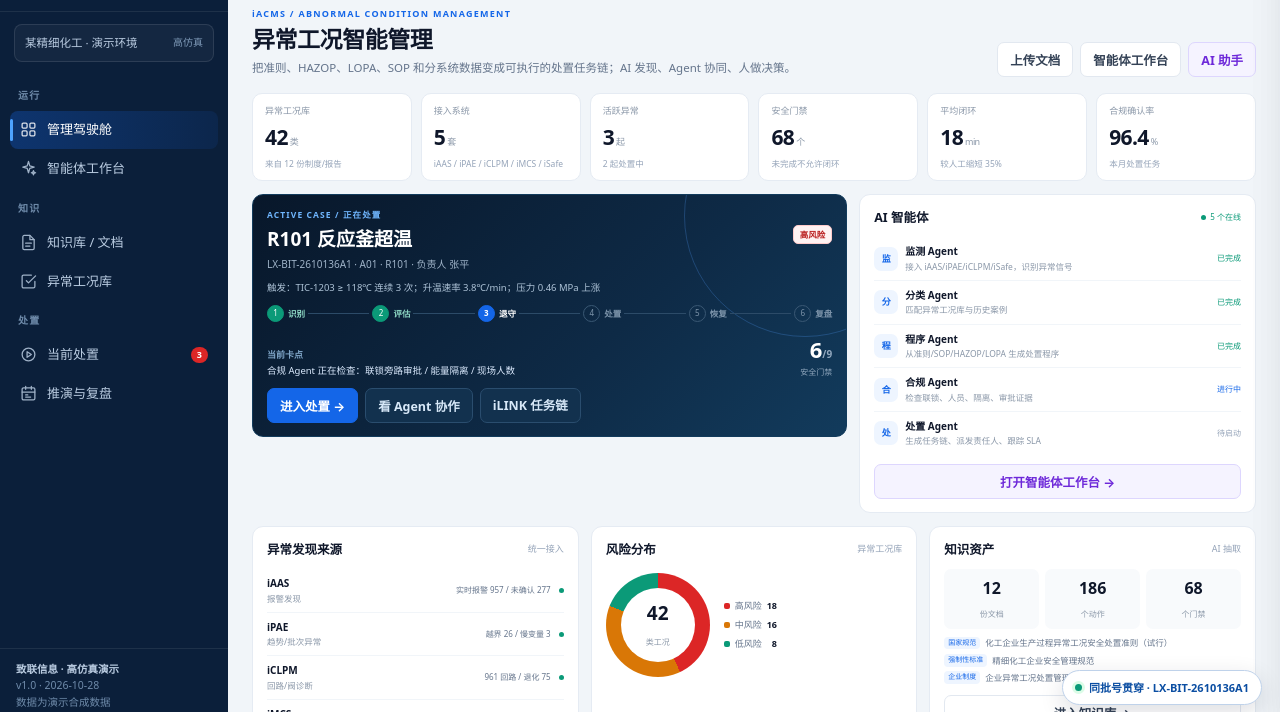
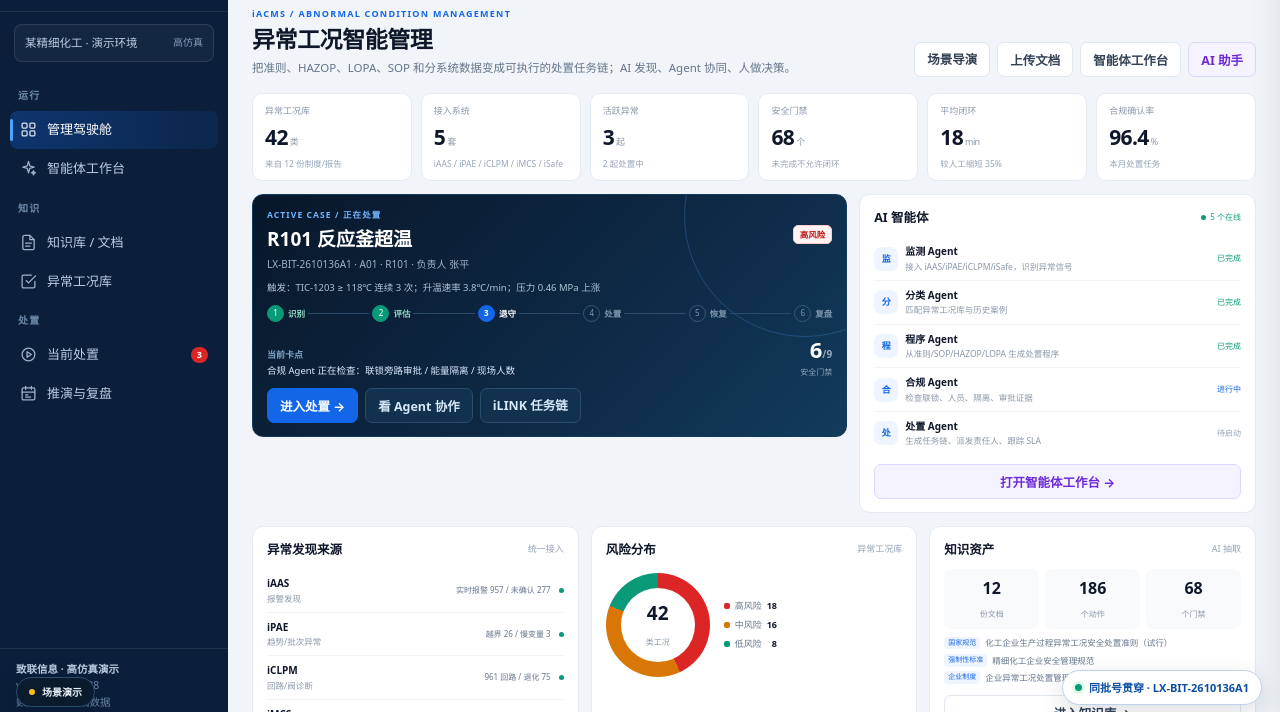
Before and after one commit to hlszp/FchemExpo, a plain HTML site: page 08_演示系统/08_高仿真系统/iacms/index.html in a window 1280 px wide. Shown: the part 77-789 px from the top of the page. Drawn offline with Linux system fonts and the light colour scheme.

Commit message:
director: add five-scene fine-chemical guided demo mode

```diff
--- /dev/null
+++ b/08_演示系统/08_高仿真系统/_shared/director.js
@@ -0,0 +1,123 @@
+(function () {
+  if (window.__DEMO_DIRECTOR__ || !window.DEMO_SCENARIOS) { return; }
+  window.__DEMO_DIRECTOR__ = true;
+  var KEY = 'ZL_DEMO_DIRECTOR_V1';
+  var script = document.currentScript || (function () { var a = document.getElementsByTagName('script'); return a[a.length - 1]; })();
+  var BASE = new URL('../', script.src).href;
+  var IS_SCENARIOS = /\/scenarios\/(?:index\.html)?$/.test(location.pathname);
+  var scs = window.DEMO_SCENARIOS || [];
+  var state = null;
+  try { state = JSON.parse(localStorage.getItem(KEY) || 'null'); } catch (e) {}
+  function scById(id) { for (var i = 0; i < scs.length; i++) { if (scs[i].id === id) { return scs[i]; } } return null; }
+  function hrefFor(step) {
+    if (!step) { return BASE + 'scenarios/'; }
+    return BASE + step.page + '/index.html' + (step.hash ? '#' + step.hash : '');
+  }
+  function save() {
+    if (state) { localStorage.setItem(KEY, JSON.stringify(state)); } else { localStorage.removeItem(KEY); }
+    if (state) {
+      var sc = scById(state.scenario);
+      if (sc) { try { sessionStorage.setItem('DEMO_CHAIN_BATCH', sc.batch); } catch (e) {} }
+    }
+  }
+  function injectCss() {
+    if (document.getElementById('dirCss')) { return; }
+    var st = document.createElement('style');
+    st.id = 'dirCss';
+    st.textContent = [
+      '#dirFab{position:fixed;left:16px;bottom:16px;z-index:78;display:inline-flex;align-items:center;gap:7px;border:1px solid #2A4D6E;background:#0B1B2E;color:#E8F1FA;border-radius:999px;padding:8px 12px;font:700 10px/1.2 -apple-system,BlinkMacSystemFont,"PingFang SC","Microsoft YaHei",sans-serif;box-shadow:0 10px 28px rgba(3,15,32,.28);cursor:pointer}',
+      '#dirFab i{width:6px;height:6px;border-radius:50%;background:#FBBF24;display:inline-block}',
+      '#dirBar{position:fixed;left:16px;bottom:16px;z-index:80;width:min(760px,calc(100vw - 32px));background:linear-gradient(135deg,#08172A,#0D2B48);border:1px solid #2A4D6E;border-radius:13px;color:#E8F1FA;box-shadow:0 24px 60px rgba(2,10,24,.38);padding:11px 13px;display:none;font-family:-apple-system,BlinkMacSystemFont,"PingFang SC","Microsoft YaHei",sans-serif}',
+      '#dirBar.show{display:block}',
+      '.dir-top{display:flex;align-items:center;gap:7px;font-size:8.5px;color:#8FB7D8}.dir-top b{color:#FBBF24;font-size:8.5px;letter-spacing:.08em}.dir-top span{margin-left:auto;color:#9FB3C8}',
+      '.dir-title{display:flex;justify-content:space-between;gap:8px;align-items:flex-start;margin-top:4px}.dir-title b{font-size:12px;color:#fff;line-height:1.45}.dir-title em{font-style:normal;font-size:8px;color:#93A9BF;white-space:nowrap}',
+      '.dir-text{font-size:9px;line-height:1.65;color:#B9CCE0;margin:3px 0 6px}',
+      '.dir-actions{display:flex;gap:5px;align-items:center;flex-wrap:wrap}.dir-actions button{border:1px solid #2A4D6E;background:#12314E;color:#D7E8F8;border-radius:6px;padding:5px 8px;font:inherit;font-size:8.5px;cursor:pointer}.dir-actions button.primary{background:#1466E8;border-color:#1466E8;color:#fff}.dir-actions button.ghost{background:transparent;color:#93A9BF}.dir-actions .dir-spacer{flex:1}',
+      '.dir-progress{height:3px;background:#173653;border-radius:99px;overflow:hidden;margin:7px 0 6px}.dir-progress i{display:block;height:100%;background:#FBBF24;transition:.3s}',
+      'body.dir-active{padding-bottom:112px}',
+      '@media(max-width:520px){#dirFab{font-size:9px;padding:7px 10px}#dirBar{left:8px;right:8px;bottom:8px;width:auto;padding:9px}.dir-title b{font-size:11px}.dir-actions button{font-size:8px;padding:4px 6px}body.dir-active{padding-bottom:150px}}'
+    ].join('');
+    document.head.appendChild(st);
+  }
+  function ensure() {
+    injectCss();
+    if (!IS_SCENARIOS && !document.getElementById('dirFab')) {
+      var fab = document.createElement('button');
+      fab.id = 'dirFab';
+      fab.type = 'button';
+      fab.innerHTML = '<i></i><span>导演模式</span>';
+      document.body.appendChild(fab);
+      fab.onclick = function () {
+        if (state) { renderBar(); } else { location.href = BASE + 'scenarios/'; }
+      };
+    }
+    if (!document.getElementById('dirBar')) {
+      var bar = document.createElement('div');
+      bar.id = 'dirBar';
+      document.body.appendChild(bar);
+    }
+  }
+  function renderFab() {
+    var fab = document.getElementById('dirFab');
+    if (!fab) { return; }
+    var sc = state && scById(state.scenario);
+    fab.innerHTML = '<i></i><span>' + (sc ? '导演模式 · ' + (state.completed ? '已完成' : (state.step + 1) + '/' + sc.steps.length) : '场景演示') + '</span>';
+    fab.style.display = (state && !state.closed) ? 'none' : 'inline-flex';
+  }
+  function renderBar() {
+    ensure();
+    var bar = document.getElementById('dirBar');
+    var fab = document.getElementById('dirFab');
+    if (!state) { bar.classList.remove('show'); document.body.classList.remove('dir-active'); renderFab(); return; }
+    var sc = scById(state.scenario);
+    if (!sc) { state = null; save(); renderBar(); return; }
+    state.closed = false;
+    var step = sc.steps[state.step] || null;
+    var pct = state.completed ? 100 : Math.round((state.step + 1) / sc.steps.length * 100);
+    var title = state.completed ? '演示完成：' + sc.title : (step ? step.title : sc.title);
+    var text = state.completed ? '这条场景已走完。可以回到场景中心选择另一条，或重置演示状态。' : (step ? step.text : sc.subtitle);
+    var role = step ? step.role : '';
+    var sys = step ? step.system : '';
+    bar.innerHTML = '<div class="dir-top"><b>DIRECTOR MODE / 导演模式</b><span>场景 ' + sc.no + ' / ' + scs.length + ' · ' + (state.step + 1) + ' / ' + sc.steps.length + '</span></div>' +
+      '<div class="dir-title"><b>' + title + '</b><em>' + (sys ? sys + ' · ' : '') + (role || '演示') + '</em></div>' +
+      '<div class="dir-progress"><i style="width:' + pct + '%"></i></div>' +
+      '<div class="dir-text">' + text + '</div>' +
+      '<div class="dir-actions"><button class="ghost" data-dir-prev>← 上一幕</button><button class="primary" data-dir-next>' + (state.completed ? '回到场景中心' : '下一幕 →') + '</button><button data-dir-sc>场景中心</button><div class="dir-spacer"></div><button class="ghost" data-dir-close>收起</button><button class="ghost" data-dir-reset>重置</button></div>';
+    bar.classList.add('show');
+    document.body.classList.add('dir-active');
+    if (fab) { fab.style.display = 'none'; }
+    bar.querySelector('[data-dir-close]').onclick = function () { state.closed = true; save(); bar.classList.remove('show'); document.body.classList.remove('dir-active'); renderFab(); };
+    bar.querySelector('[data-dir-sc]').onclick = function () { location.href = BASE + 'scenarios/'; };
+    bar.querySelector('[data-dir-reset]').onclick = function () { reset(); };
+    var prev = bar.querySelector('[data-dir-prev]');
+    var next = bar.querySelector('[data-dir-next]');
+    prev.onclick = function () { if (state.step > 0) { state.step--; state.completed = false; state.closed = false; save(); location.href = hrefFor(sc.steps[state.step]); } };
+    next.onclick = function () {
+      if (state.completed) { location.href = BASE + 'scenarios/'; return; }
+      if (state.step < sc.steps.length - 1) { state.step++; state.closed = false; save(); location.href = hrefFor(sc.steps[state.step]); }
+      else { state.completed = true; save(); renderBar(); }
+    };
+    renderFab();
+  }
+  function start(id, step) {
+    var sc = scById(id); if (!sc) { return; }
+    state = { scenario: id, step: step || 0, closed: false, completed: false, startedAt: Date.now() };
+    save(); location.href = hrefFor(sc.steps[state.step]);
+  }
+  function reset() {
+    state = null; save();
+    try { sessionStorage.removeItem('DEMO_CHAIN_BATCH'); } catch (e) {}
+    location.href = BASE + 'scenarios/';
+  }
+  window.DirectorMode = { start: start, reset: reset, stop: reset, scenarios: scs, get: function () { return state; }, base: BASE, hrefFor: function (id, n) { var s = scById(id); return s ? hrefFor(s.steps[n || 0]) : BASE + 'scenarios/'; } };
+  document.addEventListener('DOMContentLoaded', function () {
+    ensure();
+    renderBar();
+    if (!state) { renderFab(); }
+    document.addEventListener('keydown', function (e) {
+      if (!state || e.target && /INPUT|TEXTAREA|SELECT/.test(e.target.tagName)) { return; }
+      if (e.key === 'ArrowRight') { var b = document.querySelector('#dirBar [data-dir-next]'); if (b) { b.click(); } }
+      if (e.key === 'ArrowLeft') { var p = document.querySelector('#dirBar [data-dir-prev]'); if (p) { p.click(); } }
+    });
+  });
+})();
--- /dev/null
+++ b/08_演示系统/08_高仿真系统/_shared/scenarios.js
@@ -0,0 +1,134 @@
+window.DEMO_SCENARIOS = [
+  {
+    id: 'R101_OVERHEAT',
+    no: '01',
+    title: 'R101 反应釜超温',
+    subtitle: '反应失控前兆 · 先退守，再诊断',
+    risk: '高',
+    batch: 'LX-BIT-2610136A1',
+    unit: 'A01 · R101',
+    loop: 'A01-TIC-1203',
+    product: 'BIT',
+    duration: '8 min',
+    color: '#DC2626',
+    pain: '反应釜飞温、压力骤升，操作员先看报警还是先停进料？',
+    fineChemical: '精细化工间歇反应釜，放热反应，冷却/搅拌异常可能迅速转为反应失控。',
+    systems: ['iAAS', 'iPAE', 'iCLPM', 'iACMS', 'iMCS', 'inWork'],
+    gates: ['异常确认', '风险分级', '紧急处置程序', '退守安全状态', '人员最少化', '联锁/旁路', '能量隔离', '统一指挥', '处置后复盘'],
+    outcome: '先退守、再诊断；9 个门禁逐项确认；处置后回写 SOP 与知识库。',
+    steps: [
+      { system: 'iAAS', page: 'iaas', hash: 'realtime', role: '操作员', title: '报警洪水里找到那一条', text: 'TIC-1203 连续 3 次超温，压力同步上涨；iAAS 把 957 条实时报警收敛为 1 个异常工况候选。' },
+      { system: 'iPAE', page: 'ipae', hash: 'batch', role: '工艺工程师', title: '用历史批次解释“为什么这次不一样”', text: '历史批次 OP30 升温快 14 min，越界率 12.6%；不是单点仪表问题，而是反应路径偏离。' },
+      { system: 'iCLPM', page: 'iclpm', hash: 'loops', role: '控制工程师', title: '回路评分 18.4：先别急着调 PID', text: 'TIC-1203 存在振荡/黏滞；但当前第一优先级是退守，不是深度整定。' },
+      { system: 'iACMS', page: 'iacms', hash: 'case', role: '值班长', title: '把它变成一张有门禁的处置任务', text: '分类 Agent 命中 RC-01；程序 Agent 生成 9 个安全门禁，合规 Agent 发现联锁、隔离、人数三项证据缺失。' },
+      { system: 'iACMS', page: 'iacms', hash: 'workbench', role: '值班长', title: 'Agent 协作：AI 建议，人确认', text: '监测/分类/程序/合规/处置/复盘 6 个 Agent 协同；AI 只做发现、建议、缺项检查，不替代 SIS 和授权。' },
+      { system: 'iMCS', page: 'imcs', hash: 'ebr', role: '质量工程师', title: 'eBR 里看批次影响与放行边界', text: '同一批号 LX-BIT-2610136A1：11 个单元、72 个 OP；先核对质量与收率，再判断是否允许继续/放行。' },
+      { system: 'iACMS', page: 'iacms', hash: 'drill', role: '生产经理', title: '推演与复盘：把一次异常变成组织能力', text: '推演发现“联锁审批”应前置；复盘生成整改清单，回写 SOP、知识库和培训案例。' },
+      { system: 'inWork', page: 'inwork', role: '生产经理', title: 'inWork 闭环：任务、责任人、留痕', text: '把异常处置任务派到 inWork，跟踪 SLA、证据和关闭；iLINK 作为任务链执行层。' }
+    ]
+  },
+  {
+    id: 'A01_COOLING',
+    no: '02',
+    title: 'A01 冷却水中断',
+    subtitle: '冷却失效 · 搅拌与反应热的连锁风险',
+    risk: '高',
+    batch: 'LX-BIT-2610139B2',
+    unit: 'A01 · 公用工程',
+    loop: 'A01-PIC-1201',
+    product: 'BIT',
+    duration: '7 min',
+    color: '#D97706',
+    pain: '冷却水压力低只是公用工程报警，为什么可能演变成反应失控？',
+    fineChemical: '放热反应对冷却高度敏感；冷却中断 + 搅拌异常时，局部热点可能在短时间内形成。',
+    systems: ['iAAS', 'iCLPM', 'iACMS', 'iMCS'],
+    gates: ['冷却确认', '搅拌状态', '降负荷/停加热', '备用冷却', '人员管控', '处置后复盘'],
+    outcome: '冷却中断不直接等于停车，但必须按反应风险快速降负荷、切备用、评估是否退守。',
+    steps: [
+      { system: 'iAAS', page: 'iaas', hash: 'realtime', role: '操作员', title: '公用工程报警进入报警池', text: '冷却水压力低、夹套流量低同时出现；iAAS 将其与 R101 温度关联，提示“可能影响反应撤热”。' },
+      { system: 'iCLPM', page: 'iclpm', hash: 'loops', role: '控制工程师', title: '先看夹套流量和阀门，不只看压力', text: 'PIC-1201 输出与阀位不匹配，怀疑调节阀黏滞；先确认实际冷却能力，再决定是否切备用。' },
+      { system: 'iACMS', page: 'iacms', hash: 'library', role: '工艺工程师', title: '匹配“冷却中断”处置程序', text: '异常工况库 RC-02 给出降负荷、停加热、备用冷却、必要时停车退守的处置路径。' },
+      { system: 'iACMS', page: 'iacms', hash: 'workbench', role: '值班长', title: 'Agent 生成“冷却中断”任务链', text: '监测 Agent 确认冷却/搅拌状态，程序 Agent 生成 7 个门禁；AI 建议先切备用，不直接建议继续满负荷。' },
+      { system: 'iMCS', page: 'imcs', hash: 'execution', role: '生产经理', title: '看批次影响：继续、降负荷还是停车', text: '关联当前批次与后续排产，评估降负荷对质量/收率的影响，形成生产决策。' },
+      { system: 'iACMS', page: 'iacms', hash: 'drill', role: '生产经理', title: '复盘：冷却中断的 12 分钟窗口', text: '推演“切备用失败”分支，验证人员管控、停车条件和上下游平衡。' }
+    ]
+  },
+  {
+    id: 'DISTILLATION',
+    no: '03',
+    title: '蒸馏塔不出料',
+    subtitle: '塔釜温度高 · 严禁继续加热、干蒸',
+    risk: '中',
+    batch: 'LX-BIT-2610141C1',
+    unit: 'A01 · T201',
+    loop: 'A01-FIC-2204',
+    product: 'BIT',
+    duration: '6 min',
+    color: '#0B9A78',
+    pain: '采出为零、塔釜温度高，继续加热会不会把塔蒸干？',
+    fineChemical: '蒸馏/精馏是精细化工常见分离单元；不出料可能来自堵塞、真空、回流或仪表，继续加热有干蒸和分解风险。',
+    systems: ['iAAS', 'iPAE', 'iCLPM', 'iACMS', 'iMCS'],
+    gates: ['不出料确认', '停加热', '查堵/真空', '泄压隔离', '物料处置', '复盘'],
+    outcome: '先停加热、查原因，再决定疏通/退料；严禁“再等等看”。',
+    steps: [
+      { system: 'iAAS', page: 'iaas', hash: 'realtime', role: '操作员', title: '采出流量为零，塔釜温度还在涨', text: 'FIC-2204 采出为零、TIC-2201 塔釜温度持续上升；iAAS 给出“蒸馏不出料”候选。' },
+      { system: 'iPAE', page: 'ipae', hash: 'outlier', role: '工艺工程师', title: '历史批次里，不出料前有什么征兆', text: 'iPAE 对比历史批次：真空度先降、回流比异常，采出为零只是最后结果。' },
+      { system: 'iCLPM', page: 'iclpm', hash: 'diagnosis', role: '控制工程师', title: '是阀卡、真空，还是仪表假值', text: 'FIC-2204 阀位与流量不匹配；先确认仪表与阀，不把“假零”当成“真堵”。' },
+      { system: 'iACMS', page: 'iacms', hash: 'library', role: '工艺工程师', title: '调取 RC-04 处置卡', text: '准则附录1-6：不出料应分析原因，严禁继续加热、干蒸；先停加热，再查堵/真空。' },
+      { system: 'iACMS', page: 'iacms', hash: 'workbench', role: '值班长', title: '生成停加热/查堵任务链', text: 'Agent 将“停加热”设为前置门禁，未经确认不允许进入疏通步骤。' },
+      { system: 'iMCS', page: 'imcs', hash: 'ebr', role: '质量工程师', title: '记录异常，评估物料与批次', text: '把不出料时段、温度、真空、处置动作写进 eBR，支持后续质量判断。' }
+    ]
+  },
+  {
+    id: 'RTO_CHLORINE',
+    no: '04',
+    title: 'RTO 尾气含氯偏高',
+    subtitle: '有毒气体系统故障 · 联锁与人员撤离',
+    risk: '高',
+    batch: 'LX-BIT-2610138A1',
+    unit: 'A01 · RTO',
+    loop: 'A01-AIC-3302',
+    product: 'BIT',
+    duration: '7 min',
+    color: '#7C3AED',
+    pain: '尾气含氯升高，先调风量还是先停进料？现场人员要不要撤？',
+    fineChemical: '含氯尾气处理失效可能造成有毒气体外逸；准则要求尾气系统故障时能联锁启动或远程启动备用系统。',
+    systems: ['iAAS', 'iCLPM', 'iACMS', 'iMCS', 'iSafe'],
+    gates: ['尾气确认', '停进料', '备用系统', '人员撤离', '隔离', '复盘'],
+    outcome: '先保护人员和环境，再查原因；不得用“加大风量”掩盖超标。',
+    steps: [
+      { system: 'iAAS', page: 'iaas', hash: 'realtime', role: '操作员', title: '尾气含氯高 + 风机电流异常', text: 'AIC-3302 含氯上升，风机电流下降；iAAS 将其升级为有毒气体系统异常。' },
+      { system: 'iCLPM', page: 'iclpm', hash: 'diagnosis', role: '控制工程师', title: '风机/阀/仪表：先判断是否真失效', text: '风机阀位与电流不匹配，存在“假风量”风险；先确认备用系统可投用。' },
+      { system: 'iACMS', page: 'iacms', hash: 'library', role: '工艺工程师', title: '匹配 RC-05 尾气故障处置', text: '处置程序要求停进料、联锁/远程启动备用、人员撤离；AI 不得建议继续维持生产。' },
+      { system: 'iACMS', page: 'iacms', hash: 'workbench', role: '值班长', title: 'Agent 协同：人员安全优先', text: '监测/分类/程序/合规 Agent 共同确认人员、联锁、备用系统证据；处置 Agent 才可派发。' },
+      { system: 'iMCS', page: 'imcs', hash: 'ebr', role: '质量工程师', title: '批次隔离与 eBR 记录', text: '标记异常时段、隔离受影响物料，保留尾气数据供后续质量与环保判断。' },
+      { system: 'iACMS', page: 'iacms', hash: 'drill', role: '生产经理', title: '复盘：为什么没有第一时间切备用', text: '推演“风机故障 + 备用未投用”分支，固化联锁测试和人员撤离路线。' }
+    ]
+  },
+  {
+    id: 'CATALYST_HX',
+    no: '05',
+    title: '催化剂活性下降 / 换热器结垢',
+    subtitle: '历史数据里发现“看不见的慢变量”',
+    risk: '中',
+    batch: '408-R401 历史批次',
+    unit: '408 · R401',
+    loop: 'A01-TIC-1203',
+    product: 'BIT',
+    duration: '7 min',
+    color: '#1466E8',
+    pain: '没有新仪表，怎么提前 18 天知道催化剂在衰减、换热器在结垢？',
+    fineChemical: '精细化工批次间差异大，催化剂活性和换热性能往往没有直接在线仪表，只能从历史数据中间接估计。',
+    systems: ['iPAE', 'iCLPM', 'iACMS', 'iMCS'],
+    gates: ['数据窗口', '模型可信度', '活性/污垢判断', '操作建议', '验证/回写'],
+    outcome: '用历史数据建模，把“经验感觉”变成可解释的活性指数与污垢趋势。',
+    steps: [
+      { system: 'iPAE', page: 'ipae', hash: 'latent', role: '工艺工程师', title: '打开慢变量与软测量', text: '催化剂活性指数 82.4%、R² 0.91；换热器 U 从 240 降到 186，污垢热阻 +55%。' },
+      { system: 'iPAE', page: 'ipae', hash: 'batch', role: '工艺工程师', title: '回到批次：这些指标不是凭空来的', text: '用历史批次窗口验证：活性下降与升温速率、选择性变化同步。' },
+      { system: 'iCLPM', page: 'iclpm', hash: 'performance', role: '控制工程师', title: '控制回路能不能解释一部分波动', text: '排除回路振荡/阀黏滞后，剩余偏差更可能来自催化剂/换热器。' },
+      { system: 'iACMS', page: 'iacms', hash: 'library', role: '工艺工程师', title: '把慢变量纳入异常工况管理', text: '不是等到超温才处置；把“活性触线/污垢窗口”作为早期异常工况。' },
+      { system: 'iACMS', page: 'iacms', hash: 'workbench', role: '生产经理', title: '生成“提前 18 天”的操作建议', text: 'Agent 生成提温/降负荷/清洗窗口建议，并标注模型可信度与验证动作。' },
+      { system: 'iACMS', page: 'iacms', hash: 'drill', role: '生产经理', title: '回测与复盘：建议是否真的有效', text: '把建议执行后的批次表现回写模型，持续校准活性/污垢预测。' }
+    ]
+  }
+];
--- a/08_演示系统/08_高仿真系统/iacms/app.js
+++ b/08_演示系统/08_高仿真系统/iacms/app.js
@@ -68,7 +68,7 @@
   // ---------- dashboard ----------
   function renderDashboard() {
     var c = D.caseDetail;
-    var html = head('iACMS / ABNORMAL CONDITION MANAGEMENT', '异常工况智能管理', '把准则、HAZOP、LOPA、SOP 和分系统数据变成可执行的处置任务链；AI 发现、Agent 协同、人做决策。', '<button class="btn" data-go="knowledge">上传文档</button><button class="btn" data-go="workbench">智能体工作台</button><button class="btn ai" data-ai-chat>AI 助手</button>');
+    var html = head('iACMS / ABNORMAL CONDITION MANAGEMENT', '异常工况智能管理', '把准则、HAZOP、LOPA、SOP 和分系统数据变成可执行的处置任务链；AI 发现、Agent 协同、人做决策。', '<a class="btn" href="../scenarios/">场景导演</a><button class="btn" data-go="knowledge">上传文档</button><button class="btn" data-go="workbench">智能体工作台</button><button class="btn ai" data-ai-chat>AI 助手</button>');
     html += '<div class="iac-kpis">' + kpi('异常工况库', D.kpi.library, '类', '来自 12 份制度/报告') + kpi('接入系统', D.kpi.sources, '套', 'iAAS / iPAE / iCLPM / iMCS / iSafe') + kpi('活跃异常', D.kpi.cases, '起', '2 起处置中') + kpi('安全门禁', D.kpi.gates, '个', '未完成不允许闭环') + kpi('平均闭环', D.kpi.closure, 'min', '较人工缩短 35%') + kpi('合规确认率', D.kpi.compliance, '%', '本月处置任务') + '</div>';
     html += '<div class="iac-grid-2"><section class="iac-card iac-case-hero"><div class="iac-case-kicker">ACTIVE CASE / 正在处置</div><div class="iac-case-title"><div><h2>' + h(c.title) + '</h2><p>' + h(c.batch) + ' · ' + h(c.unit) + ' · 负责人 ' + h(c.owner) + '</p></div><span class="iac-risk high">高风险</span></div><div class="iac-case-meta"><span>触发：' + h(c.trigger) + '</span></div>' + phaseFlow(c.phase) + '<div class="iac-case-bot"><div><b>当前卡点</b><span>合规 Agent 正在检查：联锁旁路审批 / 能量隔离 / 现场人数</span></div><div class="iac-progress"><b>6<small>/9</small></b><span>安全门禁</span></div></div><div class="iac-actions"><button class="btn primary" data-go="case">进入处置 →</button><button class="btn" data-go="workbench">看 Agent 协作</button><a class="btn" href="' + sysHref('iLINK', 'abnormal') + '">iLINK 任务链</a></div></section>';
     html += '<section class="iac-card iac-agent-card"><div class="iac-card-head"><h3>AI 智能体</h3><span class="iac-live"><i></i> 5 个在线</span></div><div class="iac-agent-list">' + D.agents.slice(0, 5).map(function (a) {
```
Also changed, not shown: 02_公司网站/02_站点工程/site/demo/index.html (+18 -1 lines), 08_演示系统/07_高仿真演示系统建设规划-1027.md (+1 -0 lines), 08_演示系统/08_高仿真系统/chain/index.html (+2 -0 lines), 08_演示系统/08_高仿真系统/iaas/index.html (+2 -0 lines), 08_演示系统/08_高仿真系统/iacms/index.html (+2 -0 lines), 08_演示系统/08_高仿真系统/iclpm/index.html (+2 -0 lines), 08_演示系统/08_高仿真系统/imcs/index.html (+2 -0 lines), 08_演示系统/08_高仿真系统/inwork/index.html (+2 -0 lines), 08_演示系统/08_高仿真系统/ipae/index.html (+2 -0 lines), 08_演示系统/08_高仿真系统/scenarios/index.html (added, +74 -0 lines), 08_演示系统/09_实际系统功能复刻对照-1028.md (+2 -0 lines), 08_演示系统/08_高仿真系统/README.md, 1 other file.
